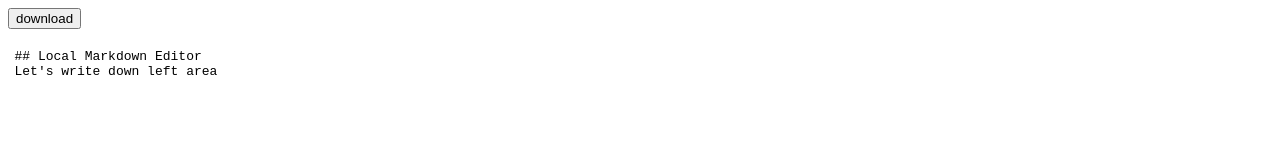
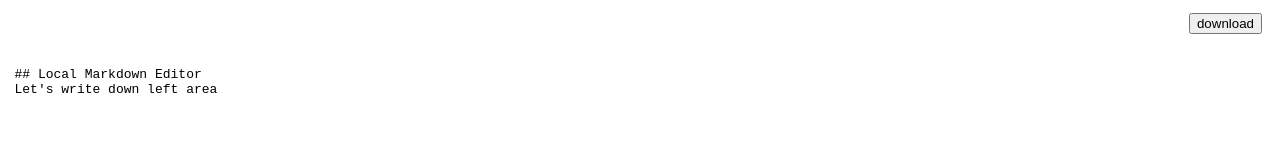
Before and after one commit to ikmnjrd/browser-local-md-editor, a website: page index.html in a window 1280 px wide. Drawn offline with Linux system fonts and the light colour scheme.

Commit message:
style: put download-btn right area

```diff
--- a/index.html
+++ b/index.html
@@ -4,10 +4,12 @@
     <script>SCRIPT_TARGET</script>
   </head>
   <body>
-    <button id="saveButton">download</button>
+    <div id="utilityArea" style="height: 5%; text-align: right;">
+      <button id="saveButton" style="margin: 5px 10px">download</button>
+    </div>
     <div id="body" style="
       display: grid;
-      height: 100%;
+      height: 95%;
       grid-template-rows: 1fr;
       grid-template-columns: 1fr 1fr;
       gap: 1em;
```
Also changed, not shown: README.md.
